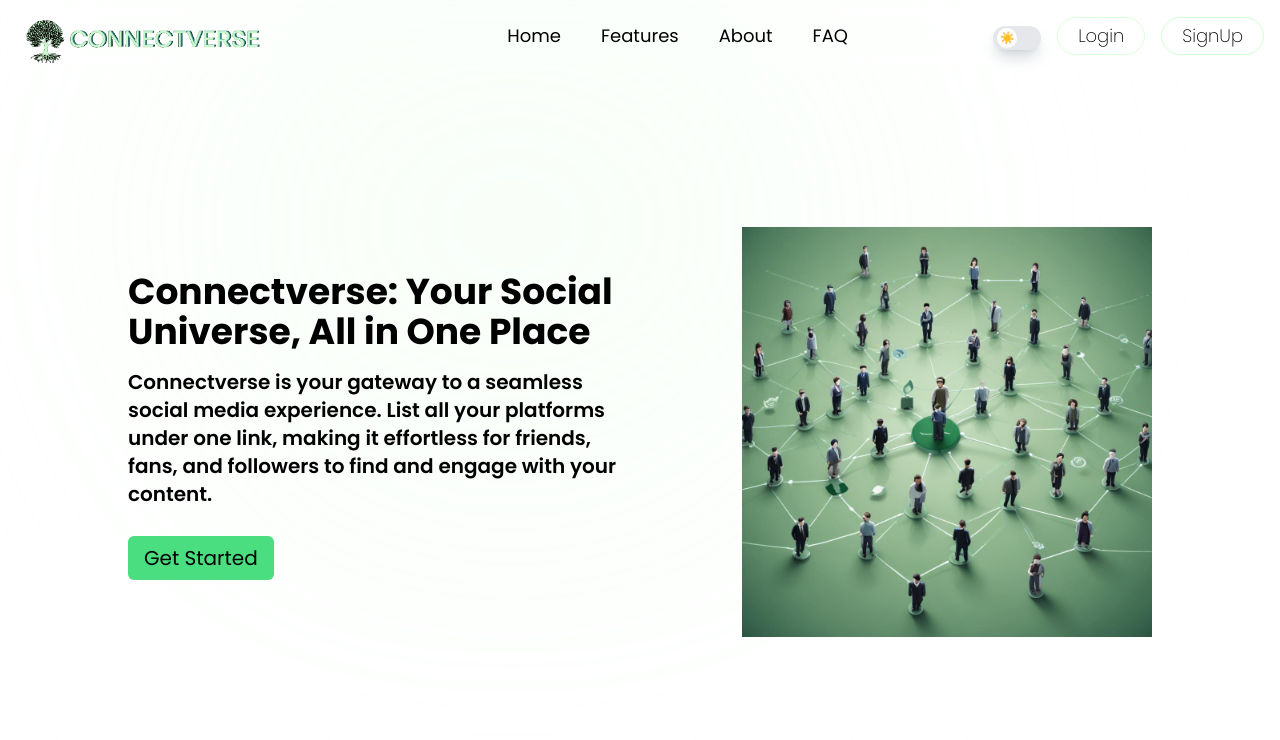
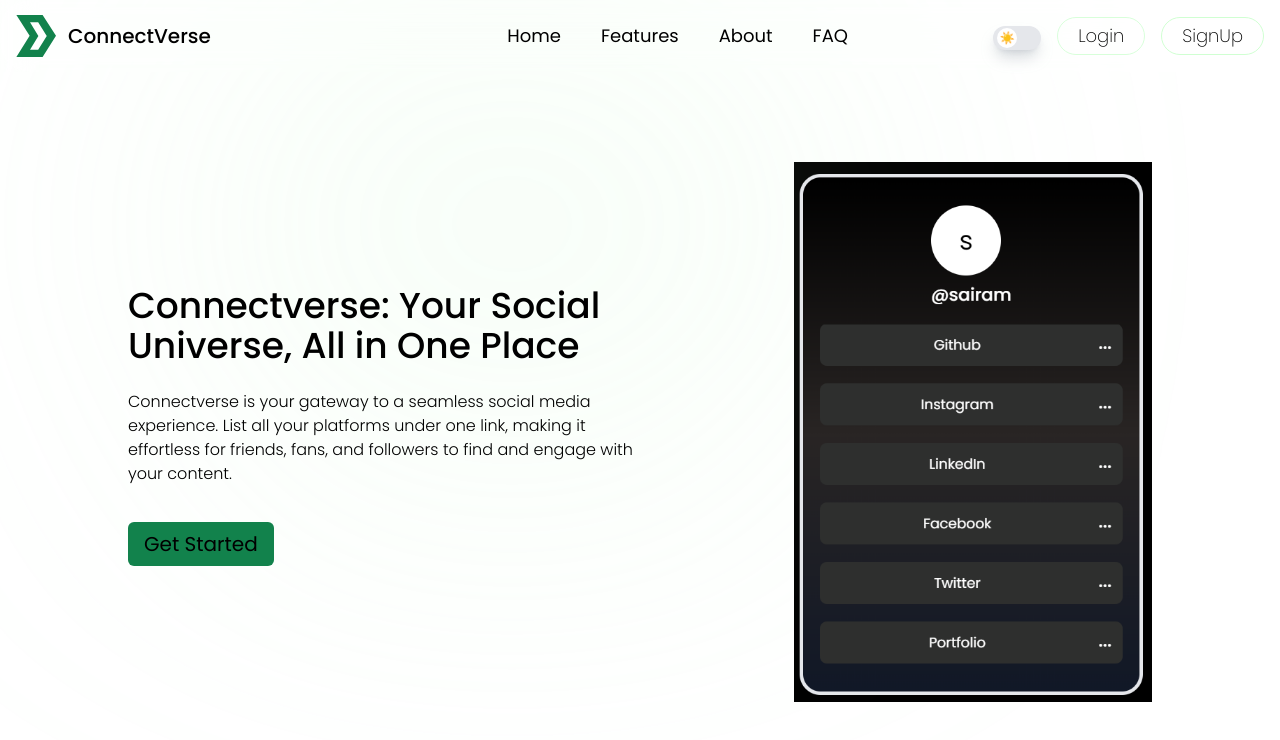
Before and after one commit to Sairam-04/Linktre, a React (Vite) app in the folder linktree-frontend/: page / in a window 1280 px wide. Shown: the top 740 px of the page. Built offline with nearby package versions, Linux system fonts and the light colour scheme.

Commit message:
Modify HomePage

```diff
--- a/linktree-frontend/index.html
+++ b/linktree-frontend/index.html
@@ -3,7 +3,7 @@
 
 <head>
   <meta charset="UTF-8" />
-  <link rel="icon" type="image/svg+xml" href="./src/assets/Logo-small.png" />
+  <link rel="icon" type="image/svg+xml" href="./src/assets/Classic.svg" />
   <meta name="viewport" content="width=device-width, initial-scale=1.0" />
   <link rel="preconnect" href="https://fonts.googleapis.com">
   <link rel="preconnect" href="https://fonts.gstatic.com" crossorigin>
--- a/linktree-frontend/src/components/homepage/Header.jsx
+++ b/linktree-frontend/src/components/homepage/Header.jsx
@@ -6,6 +6,7 @@ import { getUser } from "../../utils/localStorage";
 import { useDispatch, useSelector } from "react-redux";
 import { fetchUser } from "../../features/user/slice";
 import Switch from "./SwitchTheme";
+import Classic from "../../assets/Classic.svg"
 
 const Header = () => {
   const dispatch = useDispatch();
@@ -37,19 +38,13 @@ const Header = () => {
   return (
     <div className="header w-full h-[9vh] flex justify-between items-center backdrop-blur-lg bg-white/10 top-0 sticky px-4 py-1">
       <div className="logo w-1/2 h-full flex items-center">
-        <Link to="/">
+        <Link to="/" className="flex gap-3 items-center">
           <img
-            src={Logo}
+            src={Classic}
             alt=""
-            className="w-[250px] hidden sm:block cursor-pointer"
+            className="w-[40px] block cursor-pointer"
           />
-        </Link>
-        <Link to="/">
-          <img
-            src={smallLogo}
-            alt=""
-            className="w-[10vw] block sm:hidden cursor-pointer"
-          />
+          <div className="text-xl font-medium">ConnectVerse</div>
         </Link>
       </div>
       <ul className="navmenu w-1/2 sm:flex md:text-lg gap-10 justify-end hidden text-md">
--- a/linktree-frontend/src/components/homepage/HomepageContent.jsx
+++ b/linktree-frontend/src/components/homepage/HomepageContent.jsx
@@ -1,23 +1,23 @@
 import React from "react";
-import socialtree from "../../assets/socialtree.jpeg"
+import socialtree from "../../assets/heroimg.png"
 
 const HomepageContent = () => {
   return (
     <div className="w-4/5 mx-auto flex items-center justify-between h-[90vh]">
-      <div className="w-1/2 flex flex-col gap-4 justify-center">
-        <div className="text-4xl font-bold">
+      <div className="w-1/2 flex flex-col gap-6 justify-center">
+        <div className="text-4xl font-medium">
           Connectverse: Your Social Universe, All in One Place
         </div>
-        <div className="text-xl font-semibold">
+        <div className="font-light">
           Connectverse is your gateway to a seamless social media experience.
           List all your platforms under one link, making it effortless for
           friends, fans, and followers to find and engage with your content.
         </div>
         <div>
-          <button className="bg-green-400 px-4 py-2 text-xl hover:scale-105 border-none my-3 rounded-md">Get Started</button>
+          <button className="bg-[#12824C] px-4 py-2 text-xl hover:scale-105 border-none my-3 rounded-md">Get Started</button>
         </div>
       </div>
-      <div className="w-[40%]">
+      <div className="w-[35%]">
         <img src={socialtree} alt="Heroimg" />
       </div>
     </div>
```
Also changed, not shown: linktree-frontend/src/assets/Classic.svg (added), linktree-frontend/src/assets/heroimg.png (added).
